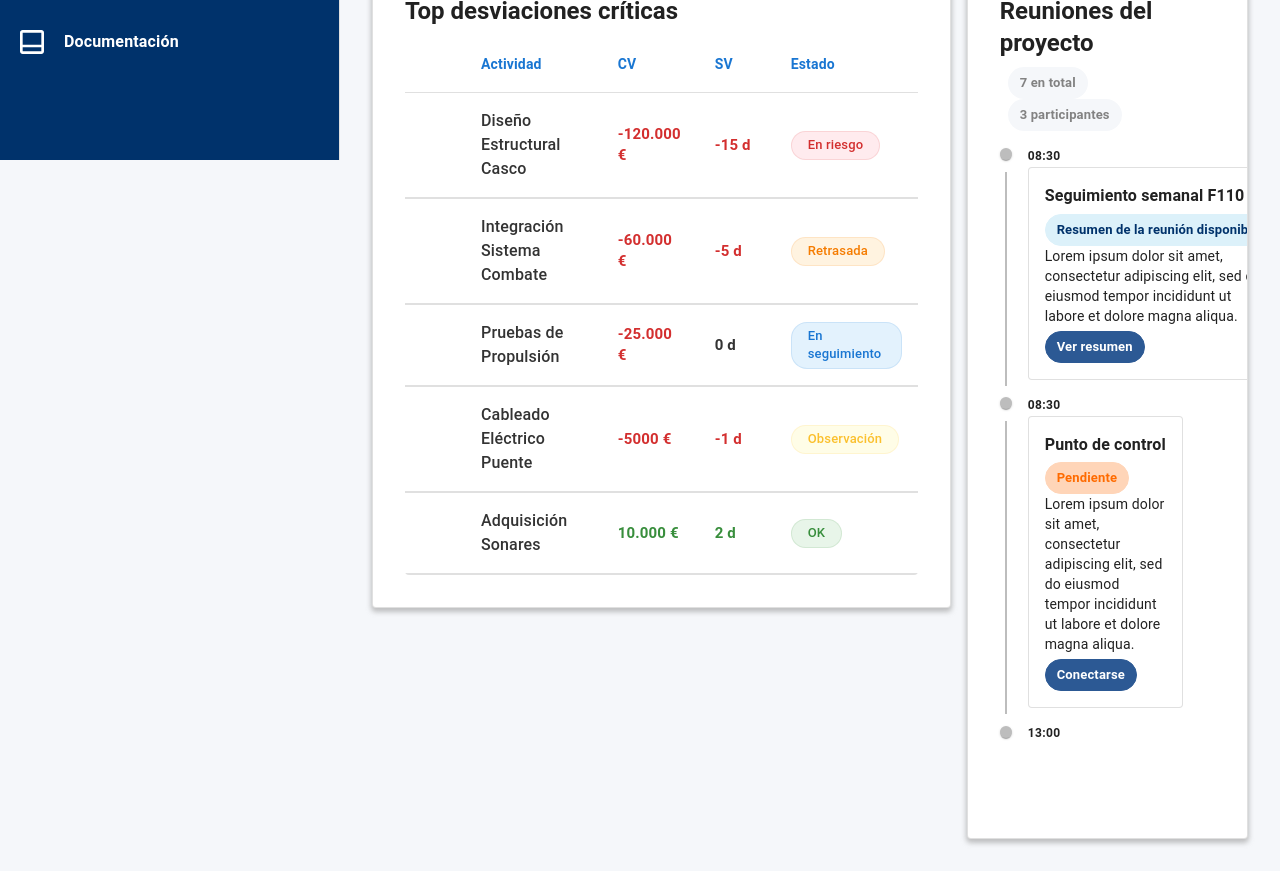
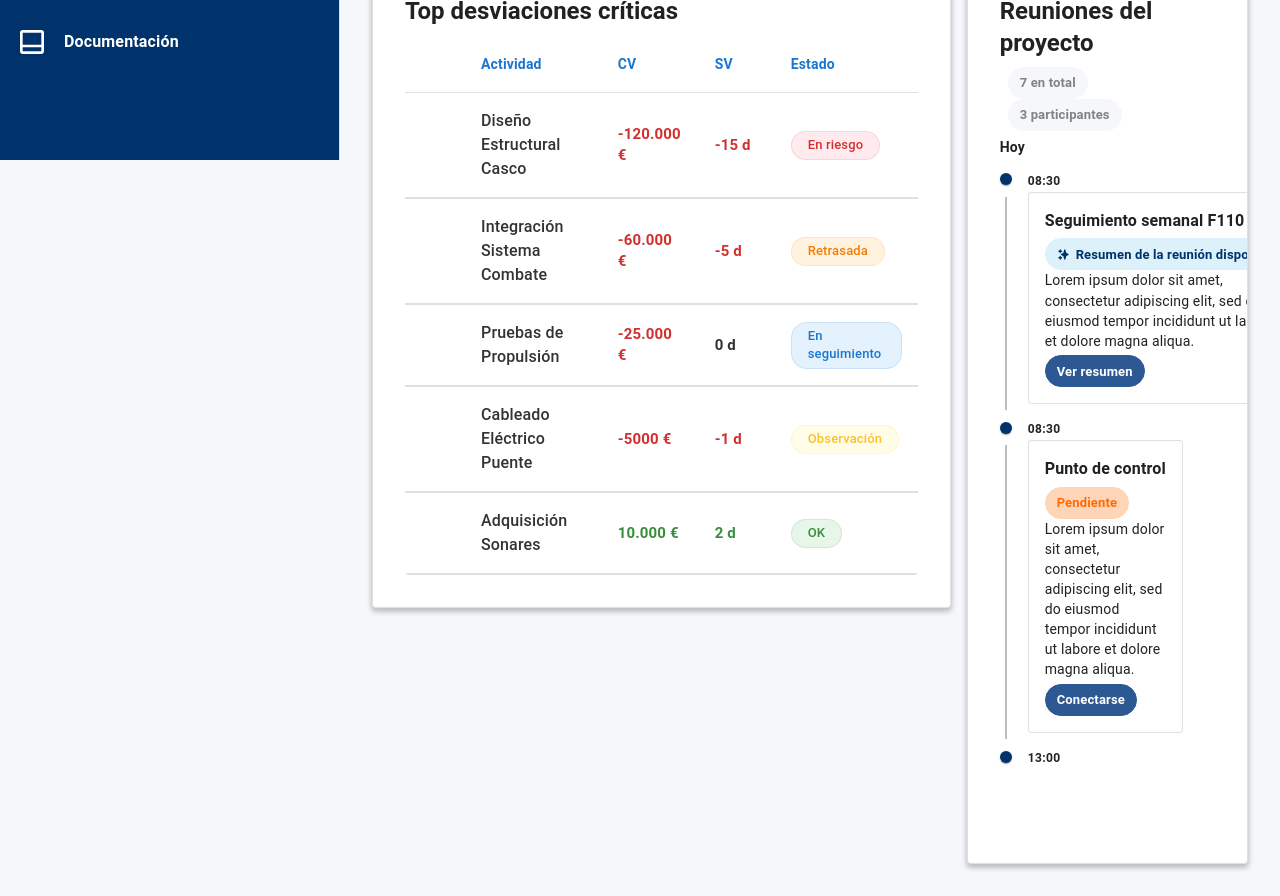
Before and after one commit to superkikin2/vigia, a React (Vite) app: page / in a window 1280 px wide. Shown: the part 640-1536 px from the top of the page. Before the commit the page ends 1511 px from the top, so only its background shows below. Built offline with nearby package versions, Linux system fonts and the light colour scheme; some icons are missing.

Commit message:
cambios en timeline

```diff
--- a/src/components/Submenu.jsx
+++ b/src/components/Submenu.jsx
@@ -4,6 +4,7 @@ import { BsBell } from "react-icons/bs";
 import '../styles/Submenu.css';
 
 export default function Submenu() {
+
     return (
         <Box className="box-avatar">
             <BsBell  color="var(--primary-blue)" />
--- a/src/components/VerticalTimeline.jsx
+++ b/src/components/VerticalTimeline.jsx
@@ -1,5 +1,6 @@
 import { Timeline, TimelineItem, TimelineSeparator, TimelineConnector, TimelineContent, TimelineDot} from '@mui/lab';
 import {Card, Typography, Chip} from '@mui/material';
+import { HiSparkles } from "react-icons/hi";
 
 export default function BasicTimeline() {
 
@@ -13,9 +14,12 @@ export default function BasicTimeline() {
         },
       }}
     >
+      <Typography variant="body2" gutterBottom fontWeight="bold">
+        Hoy
+      </Typography>
       <TimelineItem>
         <TimelineSeparator>
-          <TimelineDot />
+          <TimelineDot sx={{ backgroundColor: "var(--primary-blue)" }}/>
           <TimelineConnector />
         </TimelineSeparator>
         <TimelineContent>
@@ -27,7 +31,12 @@ export default function BasicTimeline() {
               Seguimiento semanal F110
             </Typography>
             <Chip
-              label="Resumen de la reunión disponible"
+              label={
+                <span style={{ display: "flex", alignItems: "center", gap: "6px" }}>
+                  <HiSparkles />
+                  Resumen de la reunión disponible
+                </span>
+              }
               variant="outlined"
               sx={{
                   backgroundColor: "var(--primary-blue-hover)",
@@ -55,7 +64,7 @@ export default function BasicTimeline() {
 
       <TimelineItem>
         <TimelineSeparator>
-          <TimelineDot />
+          <TimelineDot sx={{ backgroundColor: "var(--primary-blue)" }}/>
           <TimelineConnector />
         </TimelineSeparator>
         <TimelineContent>
@@ -95,7 +104,7 @@ export default function BasicTimeline() {
 
       <TimelineItem>
         <TimelineSeparator>
-          <TimelineDot />
+          <TimelineDot sx={{ backgroundColor: "var(--primary-blue)" }}/>
         </TimelineSeparator>
         <TimelineContent>
           <Typography variant="caption" gutterBottom fontWeight="bold">
```
Also changed, not shown: 1 other file (tests, documents, lock files or other folders).
